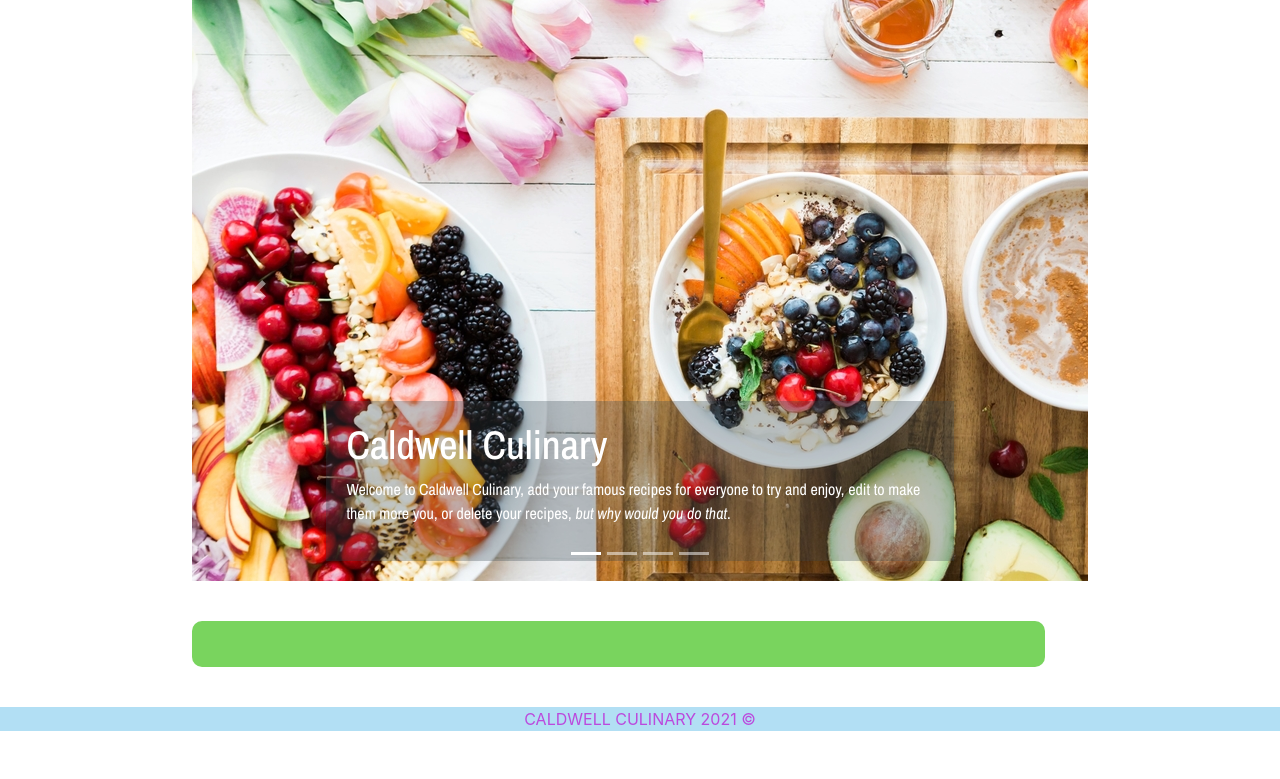
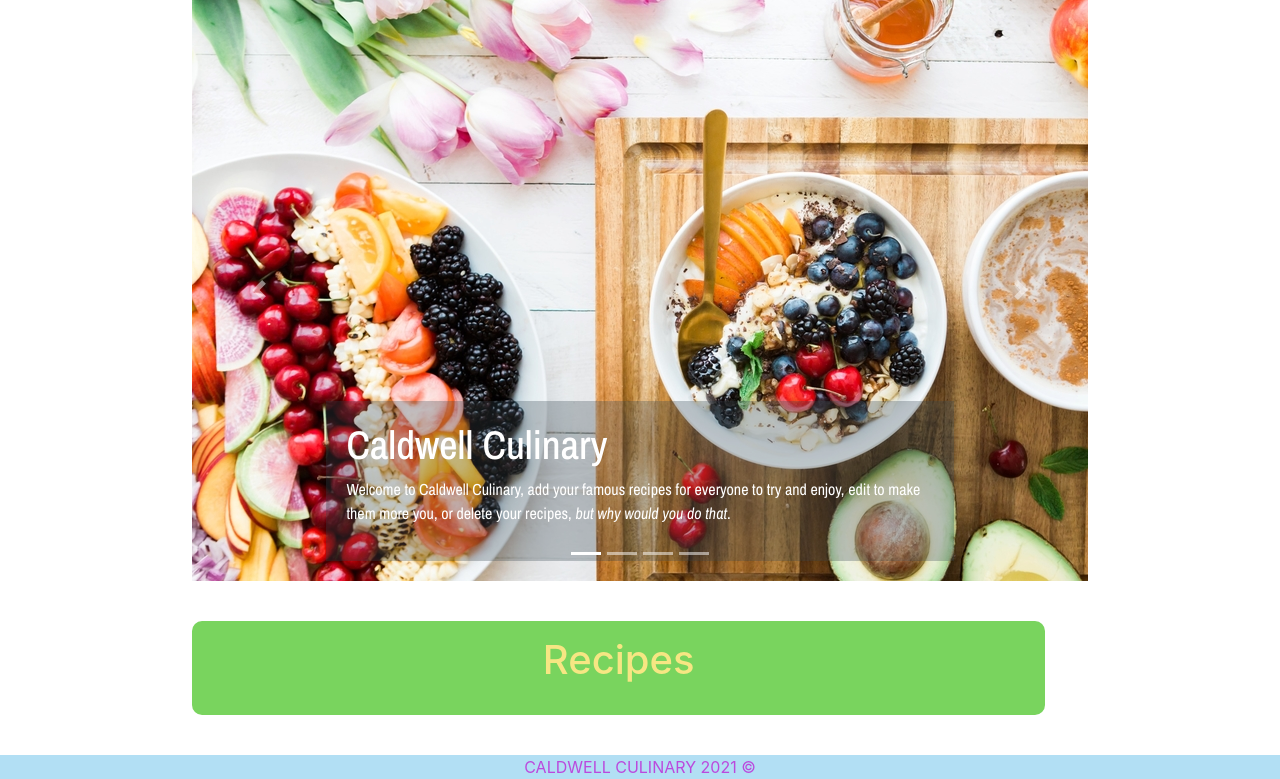
Before and after one commit to Stephen-Caldwell/Final-Year-Project, a Flask app: page / in a window 1280 px wide. Shown: the part 107-886 px from the top of the page. Before the commit the page ends 838 px from the top, so only its background shows below. Run offline with Flask 2, Linux system fonts and the light colour scheme; data that the repository does not hold is empty; some libraries are stand-ins or nearby versions.

Commit message:
Display edit

```diff
--- a/templates/index.html
+++ b/templates/index.html
@@ -84,6 +84,7 @@
       </div>
       <div class="row" id="recipes_products">
         <div class="col-md-10" id="recipes" name = "recipes">
+          <h1 style="text-align: center;">Recipes</h1>
           <ul class="collapsible popout" data-collapsible="expandable">
             {% for recipe in recipes %}
             <li>
```
